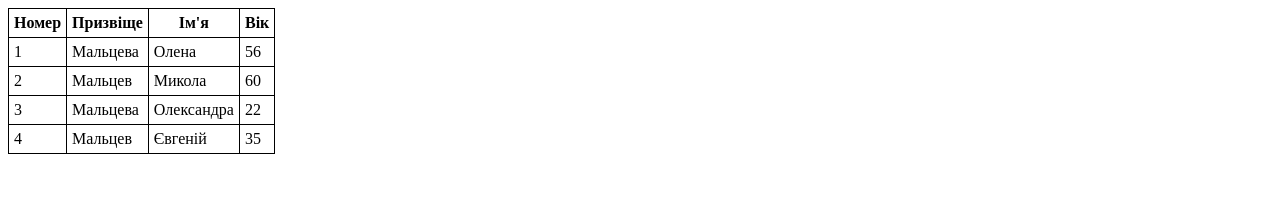
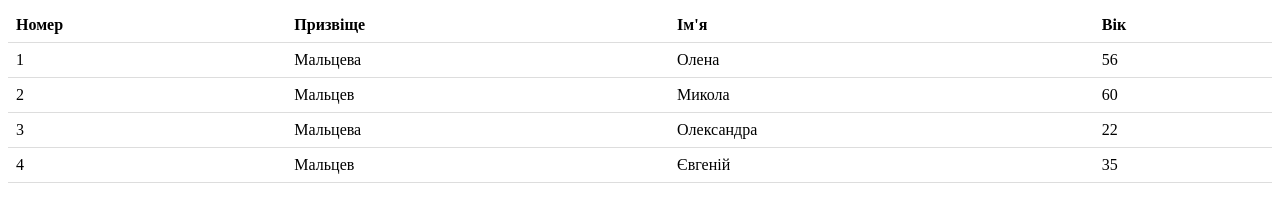
Before and after one commit to helenamaltseva/lesson-36-events, a plain HTML site: page index.html in a window 1280 px wide. Both pictures are taken after a click on the element "Номер". Drawn offline with Linux system fonts and the light colour scheme.

Commit message:
Changed Files

```diff
--- a/index.html
+++ b/index.html
@@ -5,7 +5,8 @@
   <link rel="stylesheet" href="./style.css">
   </head>
 <body>
-  <table id="myTable">
+
+  <table id="dataTable">
     <thead>
       <tr>
         <th onclick="sortTable(0)">Номер</th>
--- a/index.js
+++ b/index.js
@@ -1,33 +1,54 @@
+// function sortTable(columnIndex) {
+//     let table, rows, switching, i, x, y, shouldSwitch;
+//     table = document.getElementById("myTable");
+//     switching = true;
+
+//     while (switching) {
+//       switching = false;
+//       rows = table.rows;
+
+//       for (i = 1; i < (rows.length - 1); i++) {
+//         shouldSwitch = false;
+//         x = rows[i].getElementsByTagName("td")[columnIndex];
+//         y = rows[i + 1].getElementsByTagName("td")[columnIndex];
+
+//         if (columnIndex === 2) {
+//           if (Number(x.innerHTML) > Number(y.innerHTML)) {
+//             shouldSwitch = true;
+//             break;
+//           }
+//         } else {
+//           if (x.innerHTML.toLowerCase() > y.innerHTML.toLowerCase()) {
+//             shouldSwitch = true;
+//             break;
+//           }
+//         }
+//       }
+
+//       if (shouldSwitch) {
+//         rows[i].parentNode.insertBefore(rows[i + 1], rows[i]);
+//         switching = true;
+//       }
+//     }
+//   }
+
 function sortTable(columnIndex) {
-    var table, rows, switching, i, x, y, shouldSwitch;
-    table = document.getElementById("myTable");
-    switching = true;
+  const table = document.getElementById('dataTable');
+  const rows = Array.from(table.rows).slice(1); // Пропускаємо заголовок таблиці
 
-    while (switching) {
-      switching = false;
-      rows = table.rows;
+  rows.sort((rowA, rowB) => {
+    const cellA = rowA.cells[columnIndex].textContent.trim();
+    const cellB = rowB.cells[columnIndex].textContent.trim();
 
-      for (i = 1; i < (rows.length - 1); i++) {
-        shouldSwitch = false;
-        x = rows[i].getElementsByTagName("td")[columnIndex];
-        y = rows[i + 1].getElementsByTagName("td")[columnIndex];
+    if (columnIndex === 2 || columnIndex === 3) {
+      // Сортування числових значень як чисел
+      return parseFloat(cellA) - parseFloat(cellB);
+    } else {
+      // Сортування рядків
+      return cellA.localeCompare(cellB);
+    }
+  });
 
-        if (columnIndex === 2) {
-          if (Number(x.innerHTML) > Number(y.innerHTML)) {
-            shouldSwitch = true;
-            break;
-          }
-        } else {
-          if (x.innerHTML.toLowerCase() > y.innerHTML.toLowerCase()) {
-            shouldSwitch = true;
-            break;
-          }
-        }
-      }
-
-      if (shouldSwitch) {
-        rows[i].parentNode.insertBefore(rows[i + 1], rows[i]);
-        switching = true;
-      }
-    }
-  }
+  // Очистка таблиці
+  rows.forEach(row => table.tBodies[0].appendChild(row));
+}
--- a/style.css
+++ b/style.css
@@ -1,8 +1,27 @@
 
-    table {
+    /* table {
       border-collapse: collapse;
     }
     th, td {
       border: 1px solid black;
       padding: 5px;
+    } */
+
+    table {
+      border-collapse: collapse;
+      width: 100%;
     }
+
+    th, td {
+      padding: 8px;
+      text-align: left;
+      border-bottom: 1px solid #ddd;
+    }
+
+    th {
+      cursor: pointer;
+    }
+
+    th:hover {
+      background-color: #f5f5f5;
+    }
```
